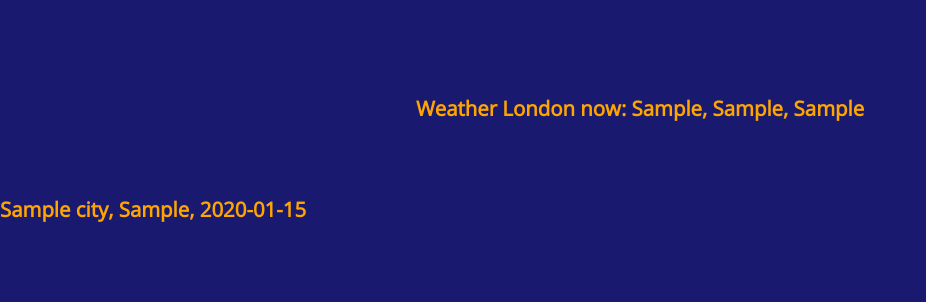
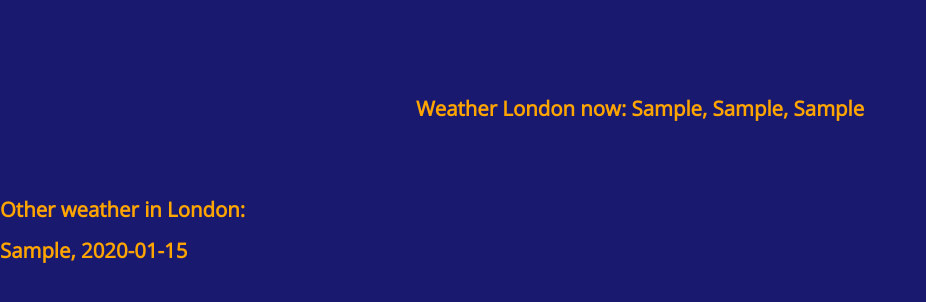
Before and after one commit to hul-masha/weather, a Python web app: template src/apps/index/jinja2/index/index.html in a window 1280 px wide. Shown: the part 249-551 px from the top of the page, without its empty margins (0-926 px from the left). Run offline with Jinja, Linux system fonts and the light colour scheme; the template is opened without the code that fills it: most values are stand-ins (such as "Sample title", 1, 10 or a date in 2020).

Commit message:
london_weath

```diff
--- a/src/apps/index/jinja2/index/index.html
+++ b/src/apps/index/jinja2/index/index.html
@@ -18,8 +18,9 @@
         <big> <p align="center">
            Weather London now: {{w[0]}}, {{w[1]}}, {{w[2]}} </p>
             <br><br>
+            <p>Other weather in London:</p>
             {% for p in object_list %}
-              <p>{{p.city}}, {{p.we}}, {{p.data.strftime("%d-%m-%Y %H")}}</p>
+              <p> {{p.we}}, {{p.data.strftime("%d-%m-%Y %H:%M")}}</p>
             {% endfor %}
       </big>
     </article>
--- a/src/apps/index/views.py
+++ b/src/apps/index/views.py
@@ -27,7 +27,7 @@
     now = datetime.datetime.now()
     template_name = "index/index.html"
     extra_context={"w": [place,we_с,str(now)]}
-    p=Weather(data=now, we=weather, city=place)
+    p=Weather(data=now, we=we_с, city=place)
     if not p.same_data:
         p.save()
     model=Weather
```
